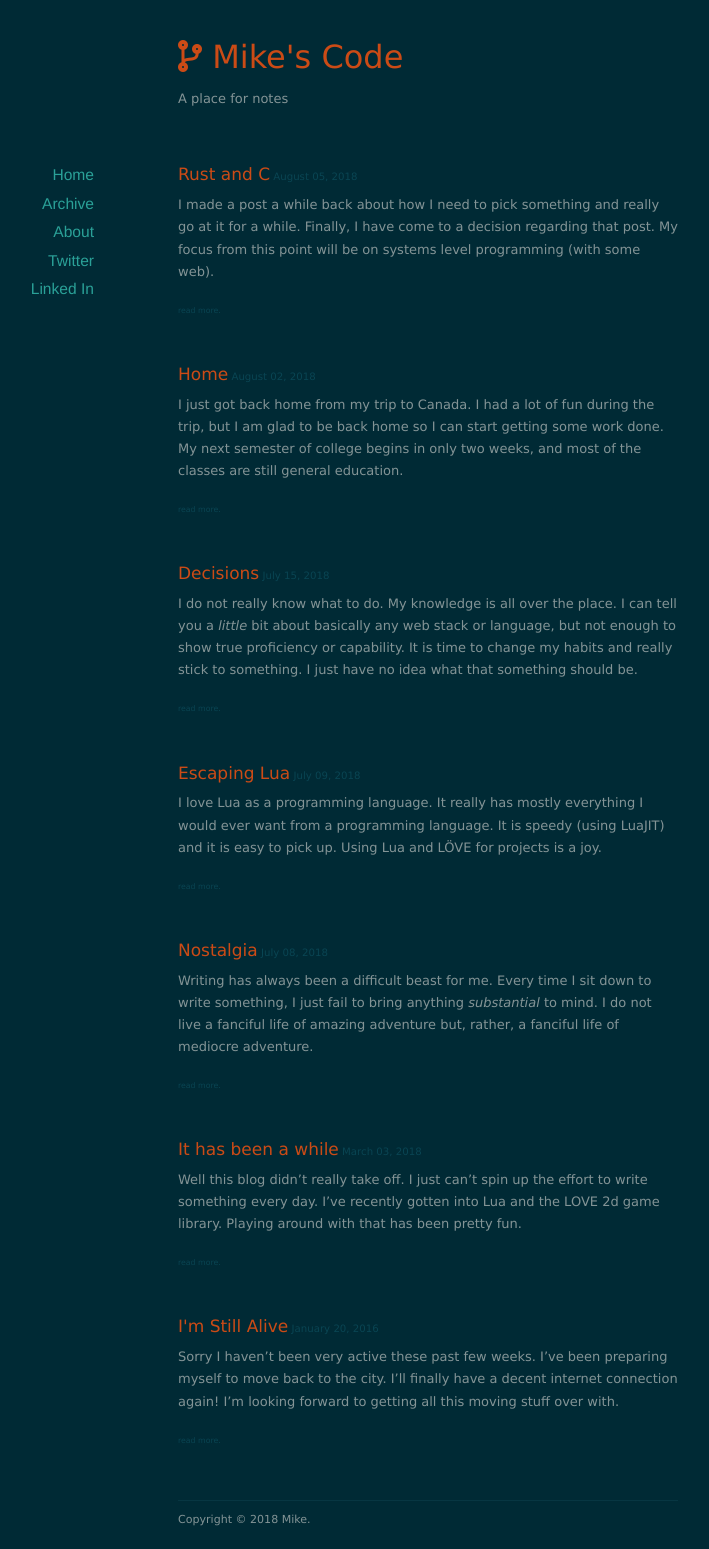
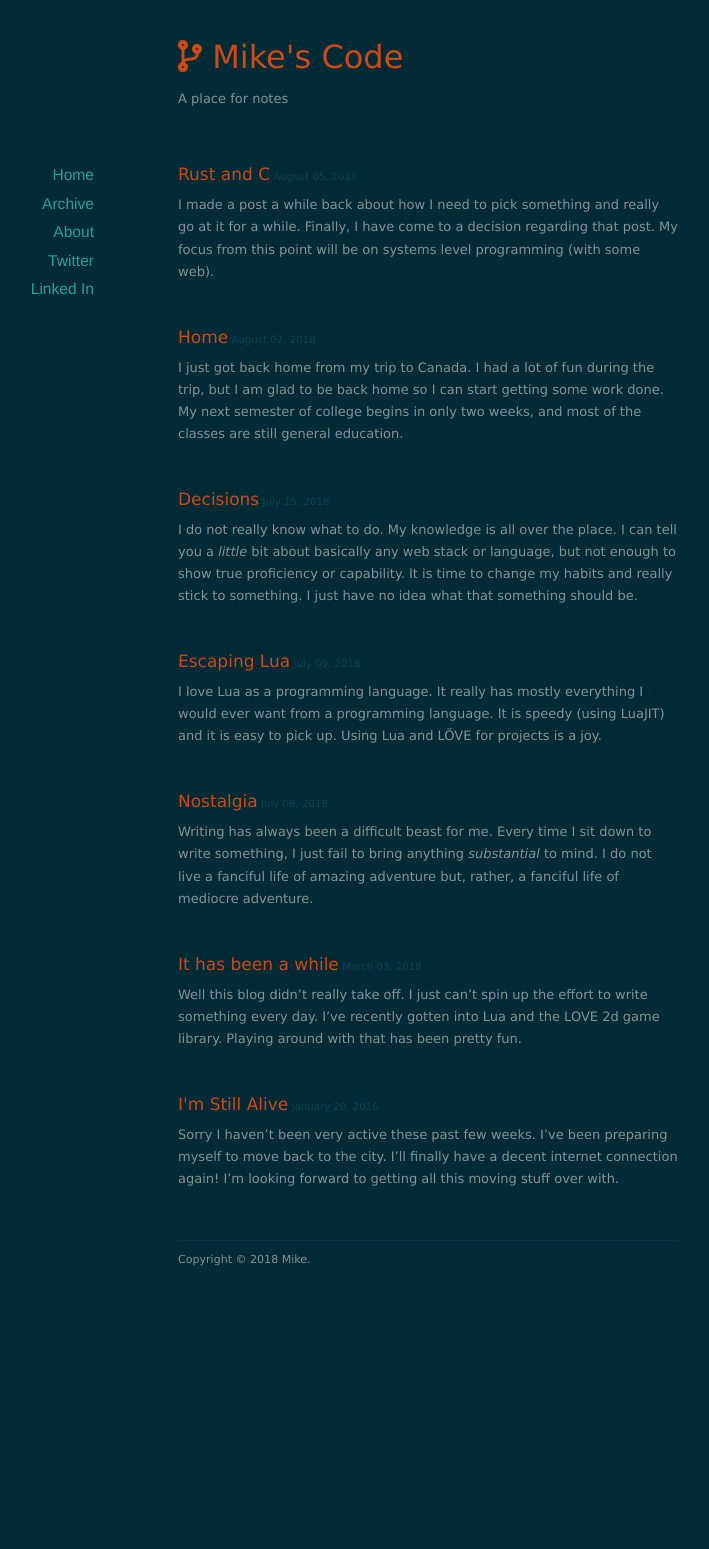
Before and after one commit to micheal-earl/mikes-program-blog, a Jekyll site: the page built from index.html, in a window 1280 px wide. Shown: the whole page, without its empty margins (212-921 px from the left). Built offline with Jekyll 4.4.1, drawn with Linux system fonts in a browser that asks for light colours; nearby versions of some CDN libraries; the list of posts is cut into pages by our own code; after the commit the page ends 1290 px from its top, so only the background shows below that.

Commit message:
removed read more

```diff
--- a/index.html
+++ b/index.html
@@ -16,7 +16,7 @@ title: Mike's Code
 			<h1><a href="{{ post.url }}">{{ post.title }}</a><span class="date">  {{ post.date | date: '%B %d, %Y' }}</span></h1>
 		{% endif %}
 
-		<div class="post-content">{{ post.excerpt }}<span class="date">  read more.</span></div>
+		<div class="post-content">{{ post.excerpt }}</div>
 
 	</article>
 
```
